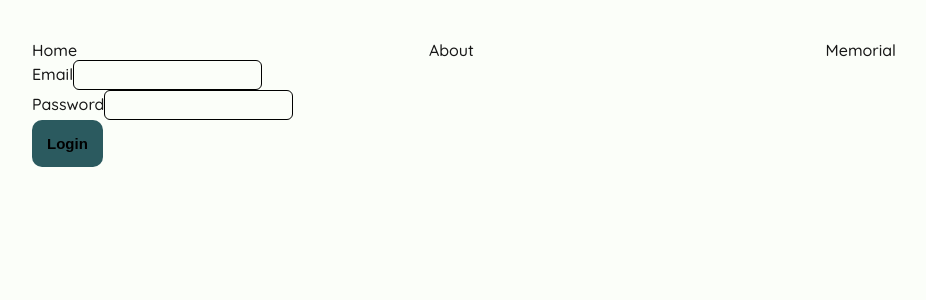
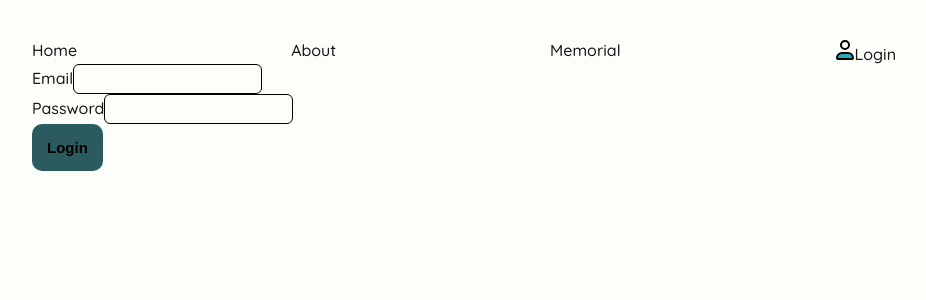
Before and after one commit to leticiabora/obituary-frontend, a Next.js app: page /memory/create in a window 1280 px wide. Shown: the top 300 px of the page, without its empty margins (176-1102 px from the left). Built offline with nearby package versions, Linux system fonts and the light colour scheme; no server answers.

Commit message:
add logout

```diff
--- a/src/app/actions/auth.ts
+++ b/src/app/actions/auth.ts
@@ -1,11 +1,25 @@
 'use server';
 
 import { getLogin, newAccount } from '@/services/login';
-import { createSession } from '../lib/session';
+import { createSession, decrypt } from '../lib/session';
 import { redirect } from 'next/navigation';
 import { SignupFormSchema, AuthSchemaErrorType, LoginFormSchema } from '@/app/lib/definitions';
 import { AxiosError } from 'axios';
 import { ApiError } from '@/types/api';
+import { cookies } from 'next/headers';
+import { JWTPayload } from 'jose';
+
+export async function getSession(): Promise<JWTPayload | null> {
+  const session = (await cookies()).get('token')?.value;
+
+  if (!session) {
+    return null;
+  }
+
+  const decryptSession = await decrypt(session);
+
+  return decryptSession;
+}
 
 export async function loginUser(
   state: AuthSchemaErrorType | null,
--- a/src/app/layout.tsx
+++ b/src/app/layout.tsx
@@ -2,6 +2,7 @@ import type { Metadata } from 'next';
 import { Quicksand } from 'next/font/google';
 import './globals.css';
 import Navbar from '@/components/Navbar/Navbar';
+import { getSession } from './actions/auth';
 
 const quicksand = Quicksand({
   variable: '--font-quicksand',
@@ -16,16 +17,18 @@ export const metadata: Metadata = {
 
 // Resignificando a saudade, abraçando as lembranças e celebrando a continuidade da vida.
 
-export default function RootLayout({
+export default async function RootLayout({
   children,
 }: Readonly<{
   children: React.ReactNode;
 }>) {
+  const session = await getSession();
+
   return (
     <html lang="en">
       <body className={`${quicksand.variable}`}>
         <div className='container'>
-          <Navbar />
+          <Navbar session={session} />
           {children}
         </div>
       </body>
--- /dev/null
+++ b/src/assets/icons/Logout.tsx
@@ -0,0 +1,11 @@
+import React from 'react';
+
+import { Icon } from './types';
+
+const SvgComponent: React.FC<Icon> = (props) => (
+  <svg {...props} viewBox="0 0 20 20" xmlns="http://www.w3.org/2000/svg">
+    <path fill="#000" d="M10.2392344,0 C13.3845587,0 16.2966635,1.39466883 18.2279685,3.74426305 C18.4595621,4.02601608 18.4134356,4.43777922 18.124942,4.66396176 C17.8364485,4.89014431 17.4148346,4.84509553 17.183241,4.5633425 C15.5035716,2.51988396 12.9739849,1.30841121 10.2392344,1.30841121 C5.32416443,1.30841121 1.33971292,5.19976806 1.33971292,10 C1.33971292,14.8002319 5.32416443,18.6915888 10.2392344,18.6915888 C13.0144533,18.6915888 15.5774656,17.443711 17.2546848,15.3485857 C17.4825482,15.0639465 17.9035339,15.0136047 18.1949827,15.2361442 C18.4864315,15.4586837 18.5379776,15.8698333 18.3101142,16.1544725 C16.3816305,18.5634688 13.4311435,20 10.2392344,20 C4.58426141,20 8.8817842e-14,15.5228475 8.8817842e-14,10 C8.8817842e-14,4.4771525 4.58426141,0 10.2392344,0 Z M17.0978642,7.15999289 L19.804493,9.86662172 C20.0660882,10.1282169 20.071043,10.5473918 19.8155599,10.802875 L17.17217,13.4462648 C16.9166868,13.701748 16.497512,13.6967932 16.2359168,13.435198 C15.9743215,13.1736028 15.9693667,12.7544279 16.2248499,12.4989447 L17.7715361,10.9515085 L7.46239261,10.9518011 C7.0924411,10.9518011 6.79253615,10.6589032 6.79253615,10.2975954 C6.79253615,9.93628766 7.0924411,9.64338984 7.46239261,9.64338984 L17.7305361,9.64250854 L16.1726778,8.08517933 C15.9110825,7.82358411 15.9061278,7.40440925 16.1616109,7.14892607 C16.4170941,6.89344289 16.836269,6.89839767 17.0978642,7.15999289 Z" />
+  </svg>
+);
+
+export default SvgComponent;
--- /dev/null
+++ b/src/assets/icons/User.tsx
@@ -0,0 +1,14 @@
+import React from 'react';
+
+import { Icon } from './types';
+
+const SvgComponent: React.FC<Icon> = (props) => (
+<svg {...props} viewBox="-1 0 20 20" xmlns="http://www.w3.org/2000/svg">
+  <g id="user" transform="translate(-3 -2)">
+    <path id="secondary" fill="#2ca9bc" d="M9,15h6a5,5,0,0,1,5,5h0a1,1,0,0,1-1,1H5a1,1,0,0,1-1-1H4a5,5,0,0,1,5-5Z"/>
+    <path id="primary" d="M20,20h0a1,1,0,0,1-1,1H5a1,1,0,0,1-1-1H4a5,5,0,0,1,5-5h6A5,5,0,0,1,20,20ZM12,3a4,4,0,1,0,4,4A4,4,0,0,0,12,3Z" fill="none" stroke="#000000" strokeLinecap="round" strokeLinejoin="round" strokeWidth="2"/>
+  </g>
+</svg>
+);
+
+export default SvgComponent;
--- a/src/assets/icons/index.ts
+++ b/src/assets/icons/index.ts
@@ -1 +1,3 @@
 export { default as PlantIcon } from './Plant';
+export { default as UserIcon } from './User';
+export { default as Logout } from './Logout';
--- a/src/components/Navbar/Navbar.tsx
+++ b/src/components/Navbar/Navbar.tsx
@@ -1,12 +1,21 @@
+import Link from 'next/link';
 import './navbar.css';
+import { Logout, UserIcon } from '@/assets/icons';
+import { JWTPayload } from 'jose';
 
-const Navbar = () => {
+type NavbarProps = {
+  session: JWTPayload | null;
+};
+
+const Navbar = ({ session }: NavbarProps) => {
   return (
     <nav>
       <ul>
-        <li>Home</li>
-        <li>About</li>
-        <li>Memorial</li>
+        <li>
+          <Link href="/">Home</Link></li>
+        <li><Link href="/about">About</Link></li>
+        <li><Link href="/memorial">Memorial</Link></li>
+        <li>{session ? <Link href="/login"><Logout width={20} height={20} /></Link> : <Link href="/login"><UserIcon width={20} height={20} />Login</Link>}</li>
       </ul>
     </nav>
   )
```
